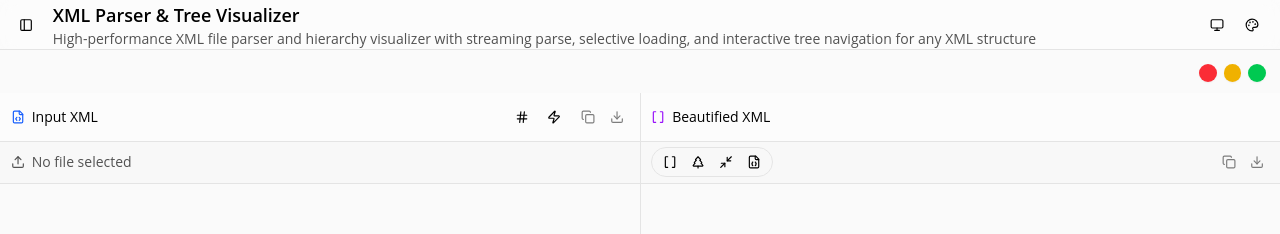
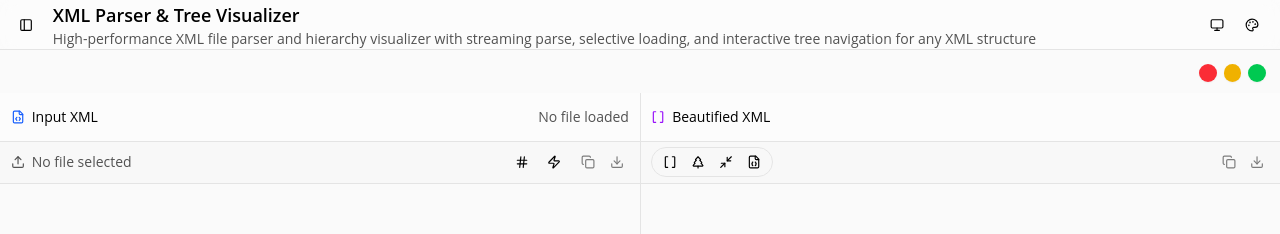
Before and after one commit to hanxiaomax/handsome, a React (Vite) app in the folder 2base/: page /tools/arxml-parser in a window 1280 px wide. Shown: the top 234 px of the page. Built offline with nearby package versions, Linux system fonts and the light colour scheme.

Commit message:
refactor(xml-parser): reorganize UI layout by separating status bar and toolbar components for improved clarity and user interaction

```diff
--- a/2base/src/tools/arxml-parser/ui.tsx
+++ b/2base/src/tools/arxml-parser/ui.tsx
@@ -648,8 +648,11 @@ export default function XMLParser() {
           {/* Left Panel - Source XML */}
           <ResizablePanel defaultSize={50} minSize={30}>
             <div className="flex flex-col h-full">
-              {/* Left Panel Toolbar - All controls in one place */}
-              <div className="border-b bg-background p-3 h-14 flex-shrink-0">
+              {/* Left Panel Status Bar - File info and status display only */}
+              <div
+                id="left-status-bar"
+                className="border-b bg-background p-3 h-14 flex-shrink-0"
+              >
                 <div className="flex items-center justify-between h-full">
                   <div className="flex items-center gap-2">
                     <FileCode className="w-4 h-4 text-blue-600" />
@@ -661,6 +664,53 @@ export default function XMLParser() {
                     )}
                   </div>
 
+                  {/* Status information only */}
+                  <div className="flex items-center gap-2 text-muted-foreground">
+                    {fileUpload.fileInfo ? (
+                      <span className="text-sm">
+                        {(fileUpload.fileInfo.size / 1024).toFixed(1)} KB
+                      </span>
+                    ) : (
+                      <span className="text-sm">No file loaded</span>
+                    )}
+                  </div>
+                </div>
+              </div>
+
+              {/* Left Panel Toolbar - Control buttons and operations */}
+              <div
+                id="left-toolbar"
+                className="border-b bg-muted/20 p-3 h-12 flex-shrink-0"
+              >
+                <div className="flex items-center justify-between h-full">
+                  <div className="flex items-center gap-2">
+                    {fileUpload.fileInfo ? (
+                      <>
+                        <div className="flex items-center gap-2">
+                          <FileText className="w-4 h-4 text-green-600" />
+                          <span className="text-sm font-medium">
+                            {fileUpload.fileInfo.name}
+                          </span>
+                        </div>
+
+                        {parserState.status === "parsing" && (
+                          <div className="flex items-center gap-2 ml-4">
+                            <Loader2 className="w-4 h-4 animate-spin text-blue-600" />
+                            <span className="text-sm text-muted-foreground">
+                              Parsing... {Math.round(parserState.progress)}%
+                            </span>
+                          </div>
+                        )}
+                      </>
+                    ) : (
+                      <div className="flex items-center gap-2 text-muted-foreground">
+                        <Upload className="w-4 h-4" />
+                        <span className="text-sm">No file selected</span>
+                      </div>
+                    )}
+                  </div>
+
+                  {/* Control buttons moved from status bar */}
                   <div className="flex items-center gap-1">
                     <TooltipProvider>
                       <Tooltip>
@@ -788,43 +838,8 @@ export default function XMLParser() {
                 </div>
               </div>
 
-              {/* File Info and Display Options Section */}
-              <div className="border-b bg-muted/20 p-3 h-12 flex-shrink-0">
-                <div className="flex items-center gap-2 h-full">
-                  {fileUpload.fileInfo ? (
-                    <>
-                      <div className="flex items-center gap-2 flex-1">
-                        <FileText className="w-4 h-4 text-green-600" />
-                        <div className="text-sm">
-                          <span className="font-medium">
-                            {fileUpload.fileInfo.name}
-                          </span>
-                          <span className="text-muted-foreground ml-2">
-                            ({(fileUpload.fileInfo.size / 1024).toFixed(1)} KB)
-                          </span>
-                        </div>
-                      </div>
-
-                      {parserState.status === "parsing" && (
-                        <div className="flex items-center gap-2">
-                          <Loader2 className="w-4 h-4 animate-spin text-blue-600" />
-                          <span className="text-sm text-muted-foreground">
-                            Parsing... {Math.round(parserState.progress)}%
-                          </span>
-                        </div>
-                      )}
-                    </>
-                  ) : (
-                    <div className="flex items-center gap-2 text-muted-foreground">
-                      <Upload className="w-4 h-4" />
-                      <span className="text-sm">No file selected</span>
-                    </div>
-                  )}
-                </div>
-              </div>
-
-              {/* Source Content with Integrated Upload */}
-              <div className="flex-1 relative">
+              {/* Left Panel Visualization Area - Source content display */}
+              <div id="left-visualization-area" className="flex-1 relative">
                 <div
                   className={`absolute inset-0 ${
                     fileUpload.isDragOver
@@ -890,8 +905,11 @@ export default function XMLParser() {
           {/* Right Panel - Processed View */}
           <ResizablePanel defaultSize={50} minSize={30}>
             <div className="flex flex-col h-full">
-              {/* Right Panel Toolbar - Same height as left */}
-              <div className="border-b bg-background p-3 h-14 flex-shrink-0">
+              {/* Right Panel Status Bar - Display mode and content info */}
+              <div
+                id="right-status-bar"
+                className="border-b bg-background p-3 h-14 flex-shrink-0"
+              >
                 <div className="flex items-center justify-between h-full">
                   <div className="flex items-center gap-2">
                     {displayMode === "tree" ? (
@@ -914,8 +932,11 @@ export default function XMLParser() {
                 </div>
               </div>
 
-              {/* Mode Selection and Controls Section */}
-              <div className="border-b bg-muted/20 p-3 h-12 flex-shrink-0">
+              {/* Right Panel Toolbar - Mode selection and action controls */}
+              <div
+                id="right-toolbar"
+                className="border-b bg-muted/20 p-3 h-12 flex-shrink-0"
+              >
                 <div className="flex items-center gap-2 h-full">
                   <div className="flex items-center border rounded-md p-1">
                     <TooltipProvider>
@@ -1132,10 +1153,12 @@ export default function XMLParser() {
                 )}
               </div>
 
-              {/* Processed Content */}
-              <ScrollArea className="flex-1">
-                <div className="p-4">{getRightPanelContent()}</div>
-              </ScrollArea>
+              {/* Right Panel Visualization Area - Processed content display */}
+              <div id="right-visualization-area" className="flex-1">
+                <ScrollArea className="h-full">
+                  <div className="p-4">{getRightPanelContent()}</div>
+                </ScrollArea>
+              </div>
             </div>
           </ResizablePanel>
         </ResizablePanelGroup>
```
